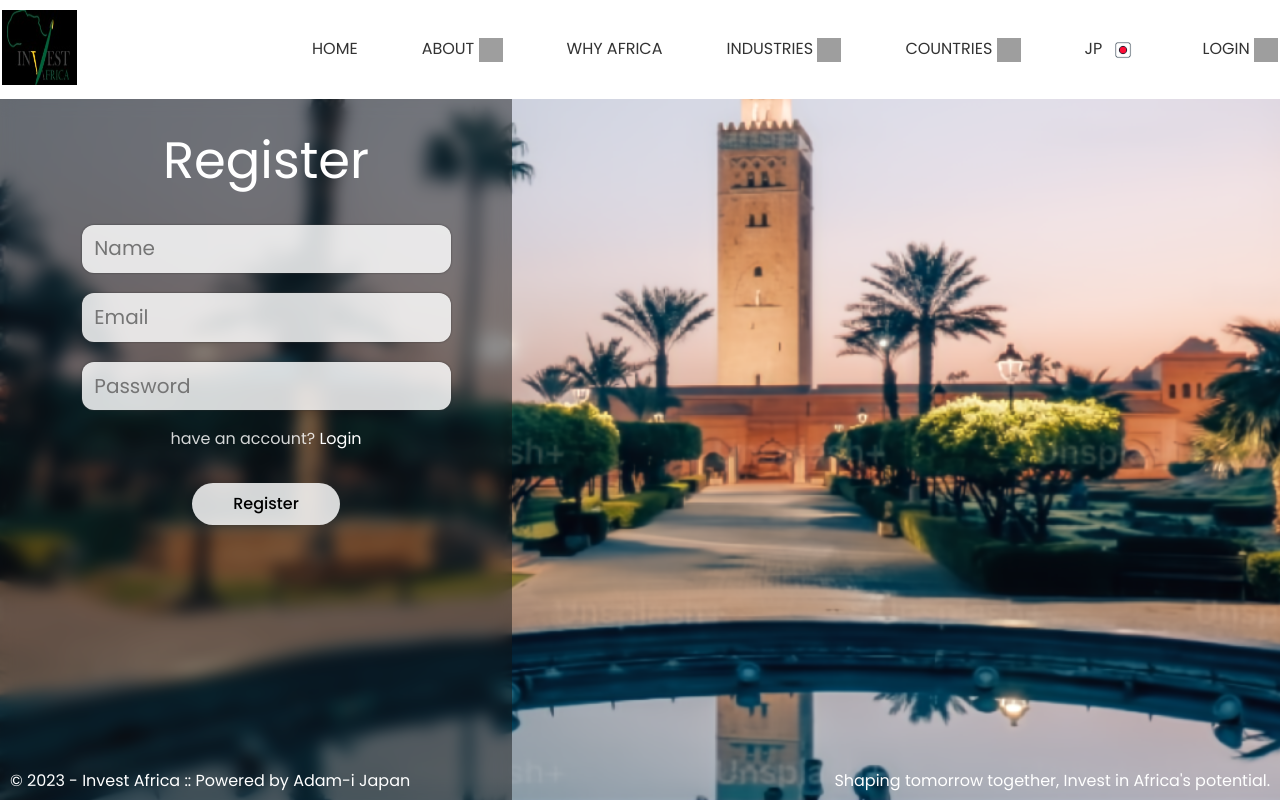
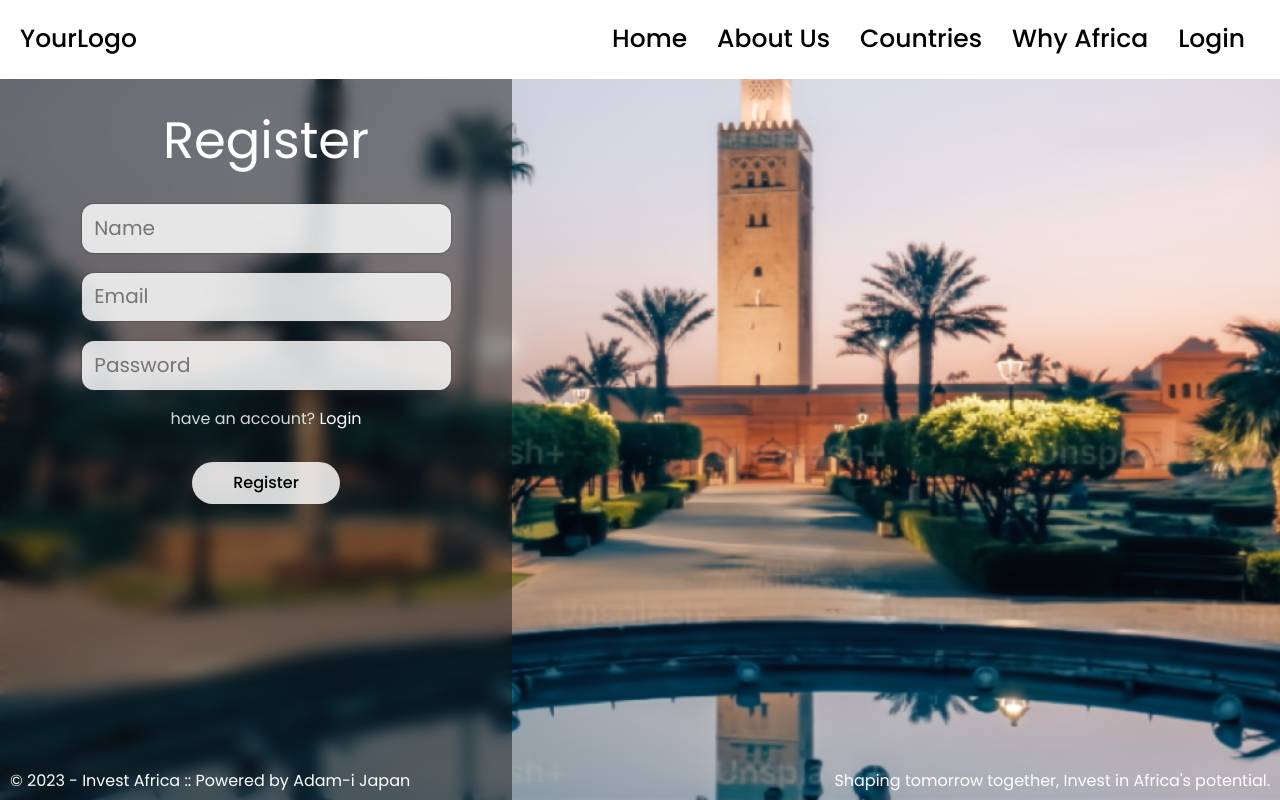
Before and after one commit to GetPsyched6/Adam-I, a React (Create React App) app: page /register in a window 1280 px wide. Built offline with nearby package versions, Linux system fonts and the light colour scheme; grey boxes are pictures that could not be loaded.

Commit message:
made some changes in register2 page

```diff
--- a/package.json
+++ b/package.json
@@ -3,6 +3,9 @@
   "version": "0.1.0",
   "private": true,
   "dependencies": {
+    "@fortawesome/free-solid-svg-icons": "^6.5.1",
+    "@fortawesome/react-fontawesome": "^0.2.0",
+    "@react-hook/media-query": "^1.1.1",
     "@testing-library/jest-dom": "^5.17.0",
     "@testing-library/react": "^13.4.0",
     "@testing-library/user-event": "^13.5.0",
--- a/src/components/Login/Login.module.css
+++ b/src/components/Login/Login.module.css
@@ -117,14 +117,14 @@
     font-size: 1rem;
     padding: 0.6rem;
     bottom: 0;
-    position: absolute;
+    position: fixed;
     left: 0;
 }
 
 .invast {
     color: white;
     font-size: 1rem;
-    position: absolute;
+    position: fixed;
     bottom: 0;
     right: 0;
     padding: 0.6rem;
--- a/src/components/Navbar/Navbar.css
+++ /dev/null
@@ -1,123 +0,0 @@
-.nav{
-    position: sticky;
-    top:0;
-    background:#ffff;
-    padding: 0.625rem 0.125rem;
-    display:flex;
-    align-items:center;
-    justify-content:space-between;
-    background-color:white;
-    z-index:1000;
-}
-.nav ul{
-    display: flex;
-    align-items: center;
-    gap: 4rem;
-}
-.Tick{
-    vertical-align:middle;
-}
-
-
-.nav .navbar ul li{
-    list-style-type: none;
-    position:relative;
-    float:left;
-}
-
-.nav .navbar ul li a{
-    font-size:1rem;
-    color:#333;
-    display:block;
-}
-a{
-    text-decoration: none;
-}
-.nav .navbar ul li a:hover{
-    color:#9e7a7a;
-}
-
-.nav .navbar ul li ul{
-    position:absolute;
-    left:0;
-    width:min-content;
-    background:#fff;
-    display: none;
-}
-
-.nav .navbar ul li ul li{
-    width:100%;
-    border-top: 0.1px solid rgb(44, 43, 43)
-}
-
-.nav .navbar ul li ul li ul{
-    left:200px;
-    top:0;
-}
-
-.nav .navbar ul li:focus-within >ul,
-.nav .navbar ul li:hover > ul{
-    display: initial;
-}
-
-.nav .navbar ul li a .j img{
-    height: 2rem;
-    vertical-align: middle;
-}
-
-#menu-bar{
-    display:none;
-}
-
-.nav label{
-    font-size: 20px;
-    color:#333;
-    cursor:pointer;
-    display:none;
-}
-
-@media(max-width:991px){
-
-    .nav{
-        padding:20px;
-    }
-
-    .nav label{
-        display:initial;
-    }
-
-    .nav .navbar{
-        position: absolute;
-        top:100%;
-        left:0;
-        right:0;
-        background:#fff;
-        border-top:1px solid rgba(0,0,0,1);
-        display:none;
-    }
-
-    .nav .navbar ul li{
-        width :100%;
-    }
-
-    .nav .navbar ul li ul{
-        position:relative;
-        width:100%;
-    }
-
-    .nav .navbar ul li ul li{
-        background:#eee;
-    }
-    .nav .navbar ul{
-        display: flex;
-        align-items: center;
-    }
-    .nav .navbar ul li ul li ul{
-        width:100%;
-        left:0;
-    }
-
-    #menu-bar:checked ~ .navbar{
-        display:initial;
-    }
-}
--- a/src/components/Navbar/Navbar.jsx
+++ b/src/components/Navbar/Navbar.jsx
@@ -1,118 +1,57 @@
 import React from 'react';
-import dd from '../../assets/dd.png';
-import i from '../../assets/logo.jpg';
-import j from '../../assets/japan.jpg';
-import './Navbar.css';
 
-function Navbar2() {
+const navStyles = {
+  backgroundColor: 'white',
+  color: 'black',
+  padding: '25px 20px',
+  display: 'flex',
+  justifyContent: 'space-between',
+  alignItems: 'center',
+  position: 'sticky',
+};
+
+const logoStyles = {
+  fontSize: '25px',
+  fontWeight: '600',
+};
+
+const navLinksStyles = {
+  display: 'flex',
+};
+
+const linkStyles = {
+  textDecoration: 'none',
+  color: 'black',
+  margin: '0 15px',
+  fontWeight: '600',
+  fontSize: '25px',
+};
+
+function NavBar() {
   return (
-    <div className="nav">
-      <a href="/home" className="logo">
-        <img src={i} height={75} width={75} alt="Africa Logo" />
+    <nav style={navStyles}>
+      <div className="logo" style={logoStyles}>
+        YourLogo
+      </div>
+      <div className="nav-links" style={navLinksStyles}>
+        <a href="/home" style={linkStyles}>
+          Home
         </a>
-      <label htmlFor="menu-bar">
-        <input type="checkbox" id="menu-bar" />
-        Menu
-      </label>
-      <nav className="navbar">
-        <ul>
-          <li>
-            <a href="/home">HOME</a>
-          </li>
-          <li>
-            <a href="/about">
-              ABOUT <img src={dd} className="Tick" height={24} width={24} alt="dd" />
+        <a href="/about" style={linkStyles}>
+          About Us
         </a>
-            <ul>
-              <li>
-                <a href="/company">COMPANY</a>
-              </li>
-              <li>
-                <a href="/facilities">FACILITIES</a>
-              </li>
-              <li>
-                <a href="/people">PEOPLE</a>
-              </li>
-            </ul>
-          </li>
-          <li>
-            <a href="/africa">WHY AFRICA</a>
-          </li>
-          <li>
-            <a href="/industries">
-              INDUSTRIES <img src={dd} className="Tick" height={24} width={24} alt="dd" />
+        <a href="/countries" style={linkStyles}>
+          Countries
         </a>
-            <ul>
-              <li>
-                <a href="/architecture">ARCHITECTURE</a>
-              </li>
-              <li>
-                <a href="/mining">MINING</a>
-              </li>
-              <li>
-                <a href="/oag">OIL AND GAS</a>
-              </li>
-              <li>
-                <a href="/electrionics">ELECTRICALS</a>
-              </li>
-              <li>
-                <a href="/food">FOOD</a>
-              </li>
-              <li>
-                <a href="/automabile">AUTOMOBILE</a>
-              </li>
-              <li>
-                <a href="/aeronauticals">AERONAUTICALS</a>
-              </li>
-            </ul>
-          </li>
-          <li>
-            <a href="/countries">
-              COUNTRIES <img src={dd} className="Tick" height={24} width={24} alt="dd" />
+        <a href="why" style={linkStyles}>
+          Why Africa
         </a>
-            <ul>
-              <li>
-                <a href="/nigeria">NIGERIA</a>
-              </li>
-              <li>
-                <a href="/">MORROCO</a>
-              </li>
-              <li>
-                <a href="/">KENYA</a>
-              </li>
-              <li>
-                <a href="/">NAMBIA</a>
-              </li>
-            </ul>
-          </li>
-          <li>
-            <a href="/">
-              JP{' '}
-              <span className="j">
-                <img src={j} alt="j" />
-              </span>
+        <a href="/login" style={linkStyles}>
+          Login
         </a>
-          </li>
-          <li>
-            <a href="/">
-              LOGIN <img src={dd} className="Tick" height={24} width={24} alt="dd" />
-            </a>
-            <ul>
-              <li>
-                <a href="/">LOGIN</a>
-              </li>
-              <li>
-                <a href="/">COMPANY SIGN UP</a>
-              </li>
-              <li>
-                <a href="/">USER SIGN UP</a>
-              </li>
-            </ul>
-          </li>
-        </ul>
+      </div>
     </nav>
-    </div>
   );
 }
 
-export default Navbar2;
+export default NavBar;
--- a/src/components/Register/Register.jsx
+++ b/src/components/Register/Register.jsx
@@ -58,9 +58,9 @@ function Register() {
           </form>
           <div className={styles.aboutus}>© 2023 - Invest Africa :: Powered by Adam-i Japan</div>
         </div>
-        <span className={styles.Invest}>
+        <div className={styles.Invest}>
           Shaping tomorrow together, Invest in Africa&apos;s potential.
-        </span>
+        </div>
       </div>
     </div>
   );
--- a/src/components/Register2/Register2.jsx
+++ b/src/components/Register2/Register2.jsx
@@ -1,14 +1,104 @@
 import React from 'react';
-// import { useNavigate } from 'react-router-dom';
+import { useNavigate } from 'react-router-dom';
 import styles from './Register2.module.css';
 import NavBar from '../Navbar/Navbar';
 
 function Register2() {
-  //   const Navigate = useNavigate();
+  const Navigate = useNavigate();
+  const handlesubmit = e => {
+    e.preventDefault();
+    Navigate('/login');
+  };
 
   return (
     <div className={styles.container}>
-      <NavBar />
+      <div className={styles.Nav}>
+        <NavBar className />
+      </div>
+      <div className={styles.coloring}>
+        <div className={styles['sub-container']}>
+          <span className={styles.heading}>Company Registration</span>
+          <span className={styles.part}>Contact Information (2 of 2)</span>
+          <form className={styles.Form} onSubmit={handlesubmit}>
+            <div className={styles.sec}>
+              <label htmlFor="contact">
+                {' '}
+                <input
+                  type="text"
+                  id="contact"
+                  placeholder="Main Person of Contact*"
+                  className={styles.contact}
+                />
+              </label>
+              <label htmlFor="position">
+                {' '}
+                <input
+                  type="text"
+                  id="position"
+                  placeholder="Position*"
+                  className={styles.position}
+                />
+              </label>
+            </div>
+
+            <div className={styles.sec}>
+              <label htmlFor="number">
+                {' '}
+                <input
+                  type="number"
+                  id="number"
+                  placeholder="Phone Number*"
+                  className={styles.number}
+                />
+              </label>
+              <label htmlFor="email">
+                {' '}
+                <input
+                  type="email"
+                  id="email"
+                  name="email"
+                  placeholder="Email*"
+                  className={styles.email}
+                />
+              </label>
+            </div>
+
+            <div className={styles.sec}>
+              <label htmlFor="website-url">
+                {' '}
+                <input
+                  type="text"
+                  id="website-url"
+                  placeholder="Company Website*"
+                  className={styles['website-url']}
+                />
+              </label>
+            </div>
+            <div className={styles['login-link']}>
+              have an account? <a href="/login">Login</a>
+            </div>
+
+            <div className={styles.btn}>
+              <button className={styles['register-btn']} type="submit">
+                Register
+              </button>
+              <button
+                className={styles['back-btn']}
+                onClick={() => {
+                  Navigate('/');
+                }}
+                type="button"
+              >
+                Back
+              </button>
+            </div>
+          </form>
+          <div className={styles.aboutus}>© 2023 - Invest Africa :: Powered by Adam-i Japan</div>
+          <div className={styles.Invest}>
+            Shaping tomorrow together, Invest in Africa&apos;s potential.
+          </div>
+        </div>
+      </div>
     </div>
   );
 }
```
Also changed, not shown: src/components/Register2/Register2.module.css (+104 -2 lines), src/assets/background2.png (added), src/components/Button/Button.jsx (added), src/components/Button/Button.module.css (added), src/components/Input/Input.jsx (added), src/components/Input/Input.module.css (added), src/components/Navbar/Navbar.module.css (added), 1 other file (tests, documents, lock files or other folders). Lines whose indentation alone changed are shown as unchanged.
